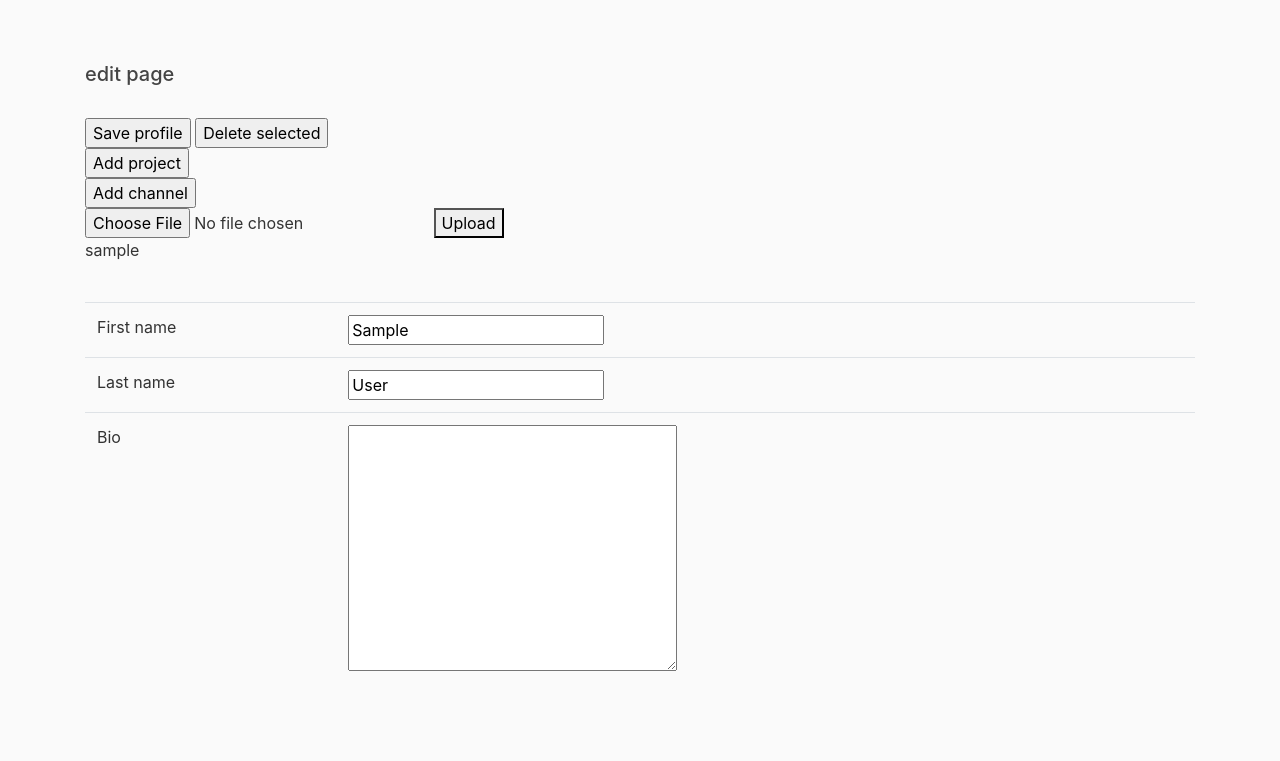
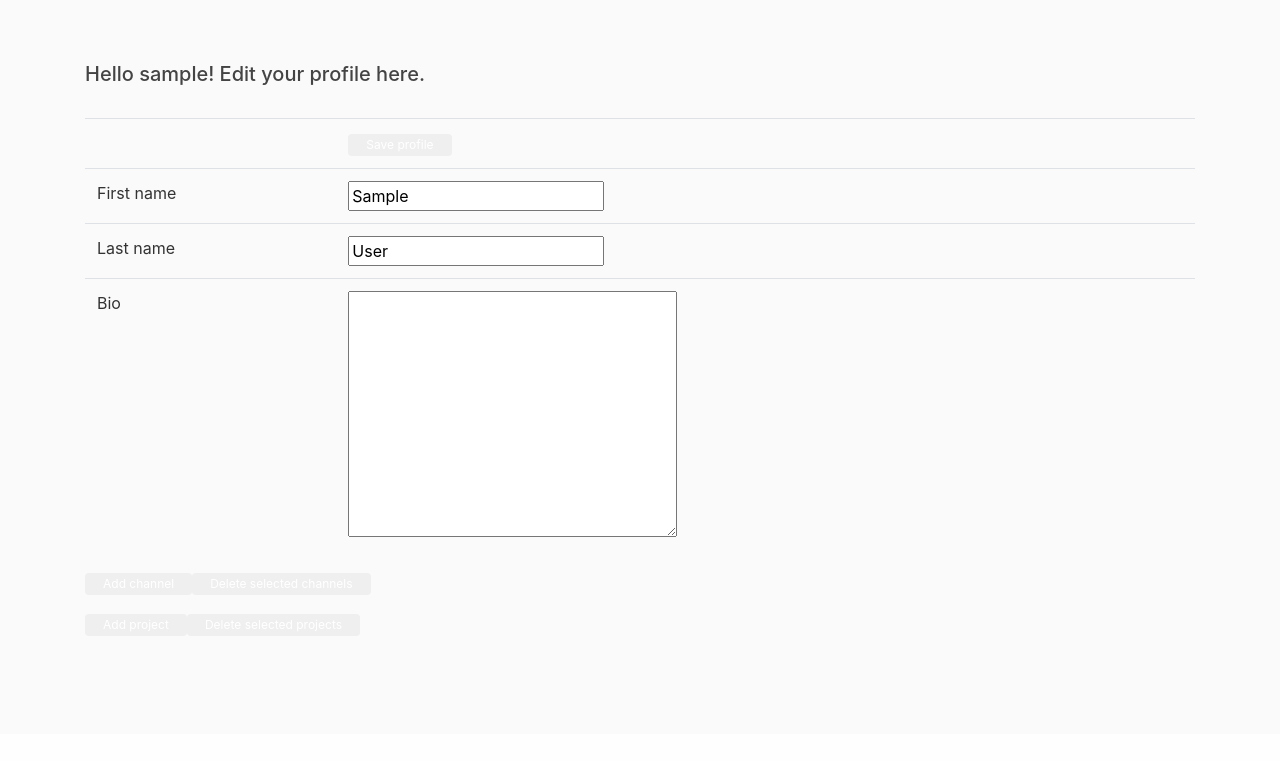
Before and after one commit to mingyyy/project_portfolio, a Django app: page /edit/ in a window 1280 px wide. Shown: the part 66-827 px from the top of the page. After the commit the page ends 702 px from the top, so only its background shows below. Run offline with Django 3.2, Linux system fonts and the light colour scheme; the visitor is signed in with stand-in values (Sample User, id 1); data that the repository does not hold is empty; some libraries are stand-ins or nearby versions.

Commit message:
improve edit views and functunalities

```diff
--- a/app_port/templates/edit.html
+++ b/app_port/templates/edit.html
@@ -1,41 +1,33 @@
     {% extends "base.html" %}
 
 {% block content %}
-    <h5>edit page</h5>
+    <h5>Hello {{user.username}}! Edit your profile here.</h5>
 
-<br>
-<input type="submit" name="save_profile" value="Save profile" form="form1">
-<input type="submit" name="delete_items" value="Delete selected" form="form1">
-
-<form action="{% url 'app_port:edit' %}" method="post">
+    <form action="{% url 'app_port:edit' %}" method="post" enctype="multipart/form-data" id="upload_picture">
         {% csrf_token %}
-    <input type="submit" name="project_new" value="Add project">
         </form>
 
-<form action="{% url 'app_port:edit' %}" method="post" id="all_projects">
-    {% csrf_token %}
-    <input type="submit" name="channel_new" value="Add channel">
-</form>
 
-<form action="{% url 'app_port:edit' %}" method="post" enctype="multipart/form-data">
-    {% csrf_token %}
-    <input type="file" name="picture">
-    <button type="submit">Upload</button>
-</form>
+
+</table>
 
 <form action="{% url 'app_port:edit' %}" method="post" id="form1">
     {% csrf_token %}
-    <p>{{user.username}}</p>
 
     <br>
 
-    {% if user.profile.picture %}
-    <img src="{{user.profile.picture.url}}" alt="profile picture" width="240"> <br>
-    {% endif %}
 
 
     <table class="table">
           <tbody>
+          <td>
+              {% if user.profile.picture %}
+            <img src="{{user.profile.picture.url}}" alt="profile picture" width="240"> <br>
+              <input type="file" name="picture"> <button type="submit" form="upload_picture">Upload</button>
+            {% endif %}
+          </td>
+          <td>
+              <input type="submit" name="save_profile" value="Save profile" form="form1" class="btn">
               <tr>
                   <td>First name</td>
                   <td><input type="text" name="first_name" value="{{user.first_name}}"></td>
@@ -48,6 +40,7 @@
                   <td>Bio</td>
                   <td><textarea name="bio" cols="30" rows="10">{{user.profile.bio}} </textarea></td>
               </tr>
+              </td>
           </tbody>
         </table>
     <p>
@@ -58,6 +51,8 @@
 
     <table class="table">
       <tbody>
+      <input type="submit" name="new_channel" value="Add channel" class="btn" form="form1">
+      <input type="submit" name="delete_channel" value="Delete selected channels" form="form1" class="btn">
       {% for channel in channels %}
       <tr>
           <td>Delete <input type="checkbox" name="delete" value="chan{{ channel.id }}"></td>
@@ -71,6 +66,8 @@
 
     <table class="table">
       <tbody>
+      <input type="submit" name="new_project" value="Add project" class="btn" form="form1">
+      <input type="submit" name="delete_project" value="Delete selected projects" form="form1" class="btn">
       {% for project in projects %}
       <tr>
           <td scope="col"><input type="text" name="proj{{project.id}}" value="{{project.name}}">
--- a/app_port/views.py
+++ b/app_port/views.py
@@ -80,61 +80,67 @@ def profile(request, profile_userid):
 def edit(request):
     context = {}
     user = request.user
+
+    def save_profile(request, user):
+        user.first_name = request.POST["first_name"]
+        user.last_name = request.POST["last_name"]
+        user.profile.bio = request.POST["bio"]
+        user.save()
+
+        for key in request.POST.keys():
+            if key[0:4] == "chan" and key != "channel_delete":
+                channelID = int(key[4:])
+                channel = Channel.objects.get(id=channelID)
+                channel.name = request.POST.getlist(key)[0]
+                channel.url = request.POST.getlist(key)[1]
+                channel.save()
+            elif key[0:4] == "proj" and key != "project_delete":
+                projectID = int(key[4:])
+                project = Project.objects.get(id=projectID)
+                project.name = request.POST.getlist(key)[0]
+                project.url = request.POST.getlist(key)[1]
+                project.description = request.POST.getlist(key)[2]
+                project.save()
+
+
     if request.method == 'POST':
-        print(request.FILES)
-        if "save_profile" in request.POST:
-            user.first_name = request.POST["first_name"]
-            user.last_name = request.POST["last_name"]
-            user.profile.bio = request.POST["bio"]
-            user.save()
+        print(request.POST)
+        save_profile(request, user)
 
-            for key in request.POST.keys():
-                if key[0:4] == "chan":
-                    channelID = int(key[4:])
-                    channel = Channel.objects.get(id=channelID)
-                    channel.name = request.POST.getlist(key)[0]
-                    channel.url = request.POST.getlist(key)[1]
-                    channel.save()
-                elif key[0:4] == "proj":
-                    projectID = int(key[4:])
-                    project = Project.objects.get(id=projectID)
-                    project.name = request.POST.getlist(key)[0]
-                    project.url = request.POST.getlist(key)[1]
-                    project.description = request.POST.getlist(key)[2]
-                    project.save()
-                elif request.POST[key] != "":
-                    user.profile.picture = request.FILES
-                    user.save()
+        if "delete_channel" in request.POST:
+            delete_list= request.POST.getlist("delete")
+            for item in delete_list:
+                if item[0:4] == "chan":
+                    channelID = int(item[4:])
+                    Channel.objects.filter(id=channelID).delete()
 
-        elif "delete_items" in request.POST:
+        elif "delete_project" in request.POST:
             delete_list= request.POST.getlist("delete")
             for item in delete_list:
                 if item[0:4] == "proj":
                     projectID = int(item[4:])
                     Project.objects.filter(id=projectID).delete()
-                elif item[0:4] == "chan":
-                    channelID = int(item[4:])
-                    Channel.objects.filter(id=channelID).delete()
 
-        elif "channel_new" in request.POST:
+
+        elif "new_channel" in request.POST:
             Channel.objects.create(name="Channel name", url="www.your-url-goes-here.com", userID=user)
 
-        elif "project_new" in request.POST:
+        elif "new_project" in request.POST:
             Project.objects.create(name="New Project Title", description="Type your description here.", userID=user,
                                    url = "www.your-url-goes-here.com")
-        elif request.FILES['picture']:
-            fin = Image.open(request.FILES['picture'])
-            width, height = fin.size
+
+        elif "picture" in request.FILES:
+            fin1 = Image.open(request.FILES['picture'])
+            width, height = fin1.size
             img_io = BytesIO()
 
-            if width > height:
+            if width >= height:
                 dif = width - height
                 cut = dif/2
                 left = cut
                 top = 0
                 right = width - cut
                 bottom = height
-                fin2 =fin.crop((left, top, right, bottom))
 
             elif width < height:
                 dif = height - width
@@ -143,17 +149,14 @@ def edit(request):
                 top = cut
                 right = width
                 bottom = height-cut
-                fin2 =fin.crop((left, top, right, bottom))
 
-            else:
-                fin2 =fin
-
+            fin2 = fin1.crop((left, top, right, bottom)).resize((400,400), Image.LANCZOS)
             fin2.save(fp=img_io, format="JPEG")
             image = ContentFile(img_io.getvalue())
             user.profile.picture.save("image name1", InMemoryUploadedFile(image, None,"image name2",'image/jpeg',image.tell,None))
             user.profile.save()
 
-            # thumb = InMemoryUploadedFile(fin, None, 'foo2.jpeg', 'image/jpeg', thumb_io.seek(0, os.SEEK_END), None)
+            # thumb = InMemoryUploadedFile(fin1, None, 'foo2.jpeg', 'image/jpeg', thumb_io.seek(0, os.SEEK_END), None)
 
     channels = Channel.objects.filter(userID=user.id)
     projects = Project.objects.filter(userID=user.id)
```
Lines whose indentation alone changed are shown as unchanged.
